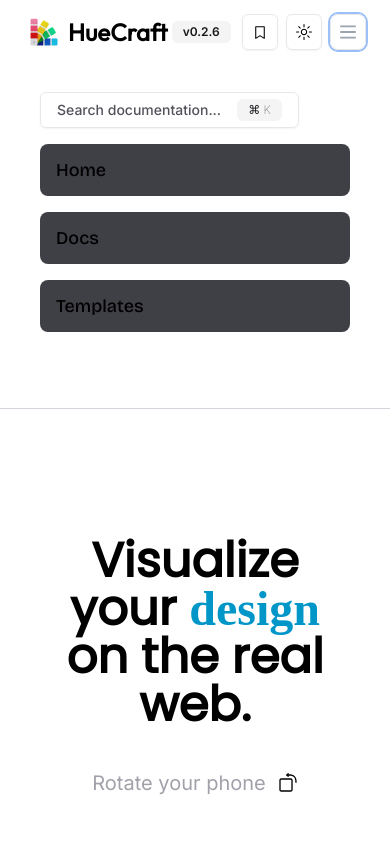
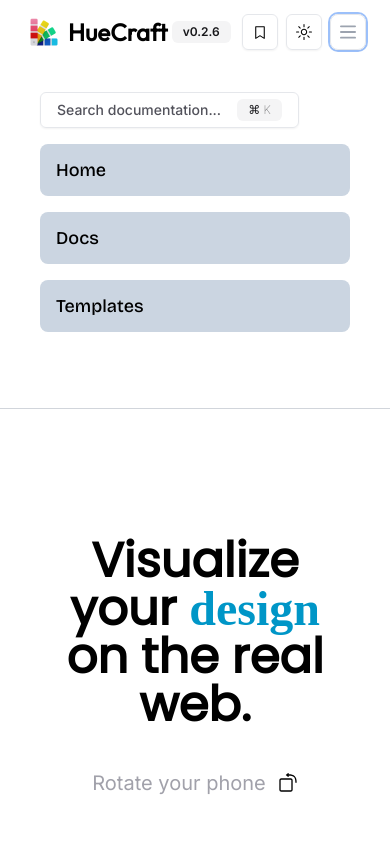
Before and after one commit to git-Abdul/huecraft, a Next.js app: page / in a window 390 px wide. Both pictures are taken after a click on the button "Open main menu". Shown: the top 844 px of the page. Built offline with nearby package versions, Linux system fonts and the light colour scheme; a web font is replaced by a local one.

Commit message:
Release v0.2.61

```diff
--- a/components/navBar.js
+++ b/components/navBar.js
@@ -112,15 +112,15 @@ export function NavBar() {
                             <li className="my-2 block md:hidden">
                                 <Button variant="outline" className="dark:text-zinc-400 text-zinc-600">Search documentation... <Badge variant="secondary" className="ml-2 font-inter font-thin">⌘ K</Badge></Button>
                             </li>
-                            <li className="py-3 rounded-lg bg-zinc-700 p-4 my-2 md:my-0 font-bridge transition duration-300 ease-in-out text-lg md:invisible visible">
+                            <li className="py-3 rounded-lg dark:bg-zinc-700 bg-slate-300 p-4 my-2 md:my-0 font-bridge transition duration-300 ease-in-out text-lg md:invisible visible">
                                 <Link href={"/"}><p>Home</p></Link>
                             </li>
-                            <li className="py-3 rounded-lg bg-zinc-700 p-4 md:p-0 md:py-3 my-2 md:my-0 md:bg-transparent font-bridge transition duration-300 ease-in-out text-lg">
+                            <li className="py-3 rounded-lg dark:bg-zinc-700 bg-slate-300 p-4 md:p-0 md:py-3 my-2 md:my-0 md:bg-transparent font-bridge transition duration-300 ease-in-out text-lg">
                                 <Link href={"/docs"}><p>Docs</p></Link>
                             </li>
                             <DropdownMenu>
                                 <DropdownMenuTrigger>
-                                    <li className="py-3 rounded-lg bg-zinc-700 p-4 md:p-0 md:py-3 my-2 md:my-0 md:bg-transparent font-bridge transition duration-300 ease-in-out text-lg">
+                                    <li className="py-3 rounded-lg dark:bg-zinc-700 bg-slate-300  p-4 md:p-0 md:py-3 my-2 md:my-0 md:bg-transparent font-bridge transition duration-300 ease-in-out text-lg">
                                         <p className="text-left">Templates</p>
                                         <DropdownMenuContent>
                                             <DropdownMenuLabel>Available templates</DropdownMenuLabel>
```
Also changed, not shown: 1 other file (tests, documents, lock files or other folders).
